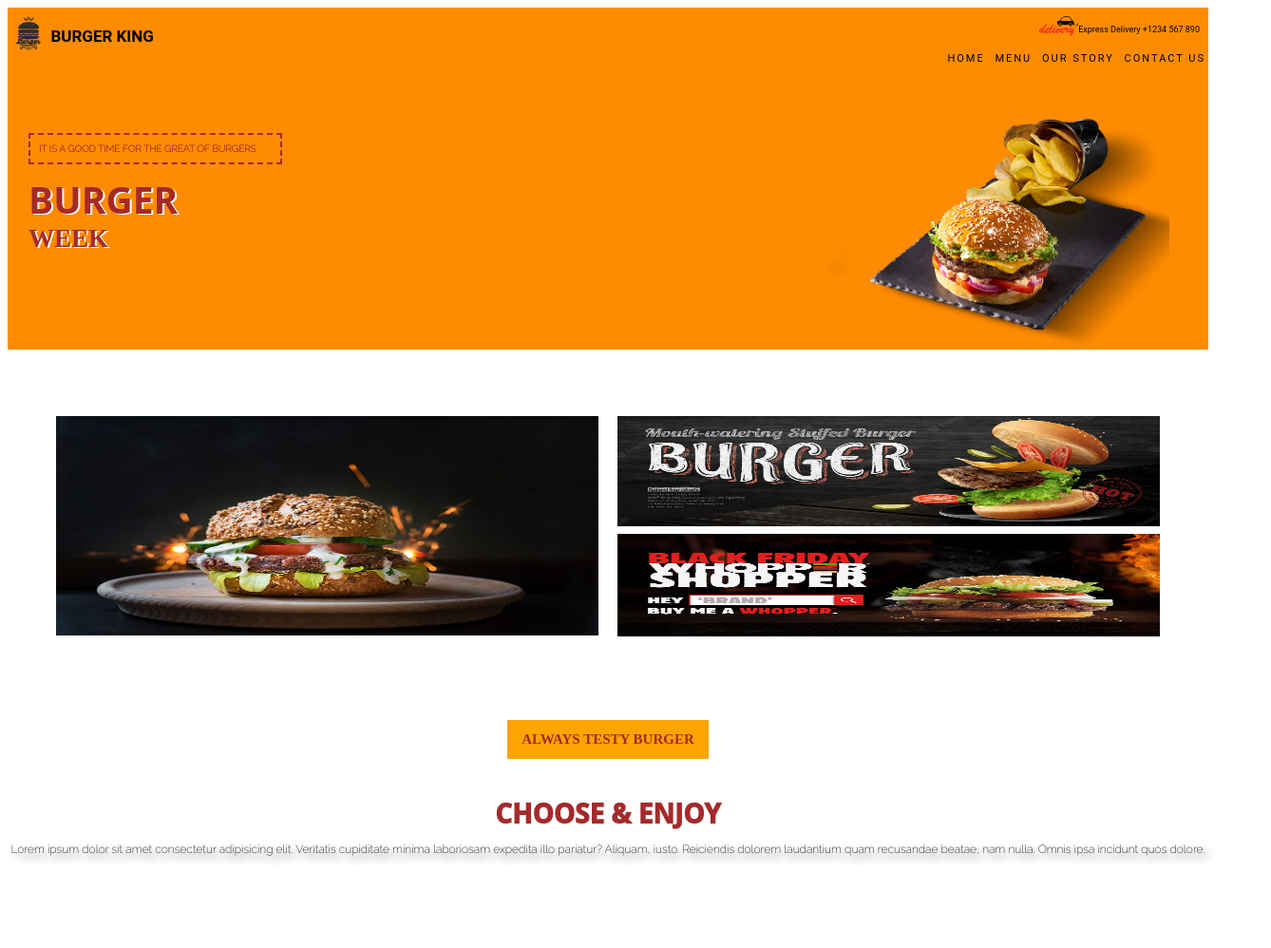
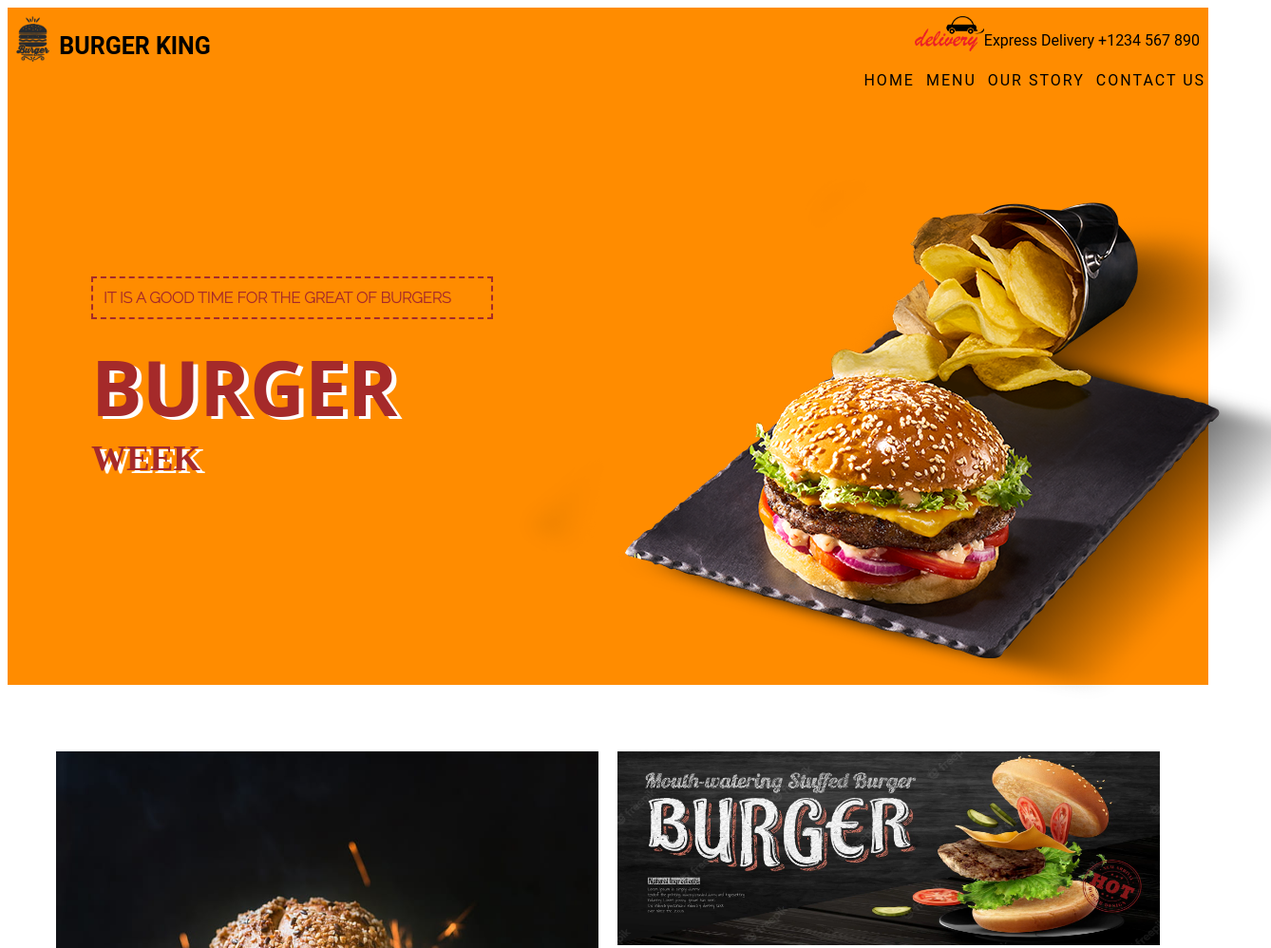
Before and after one commit to daief48/burger-king, a plain HTML site: page index.html in a window 1280 px wide. Shown: the top 998 px of the page at 95% size, 1338 px wide, since content can reach past the window. Drawn offline with Linux system fonts and the light colour scheme; a web font is replaced by a local one.

Commit message:
remove media

```diff
--- a/index.html
+++ b/index.html
@@ -338,236 +338,6 @@
             float: right;
         }
 
-        /* media quries    */
-        @media only screen and (min-width: 600px) {
-
-            /* For tablets: */
-            .col-s-1 {
-                width: 8.33%;
-            }
-
-            .col-s-2 {
-                width: 16.66%;
-            }
-
-            .col-s-3 {
-                width: 25%;
-            }
-
-            .col-s-4 {
-                width: 33.33%;
-            }
-
-            .col-s-5 {
-                width: 41.66%;
-            }
-
-            .col-s-6 {
-                width: 50%;
-            }
-
-            .col-s-7 {
-                width: 58.33%;
-            }
-
-            .col-s-8 {
-                width: 66.66%;
-            }
-
-            .col-s-9 {
-                width: 75%;
-            }
-
-            .col-s-10 {
-                width: 83.33%;
-            }
-
-            .col-s-11 {
-                width: 91.66%;
-            }
-
-            .col-s-12 {
-                width: 100%;
-            }
-
-            [class*="col-"] {
-                width: 100%;
-            }
-
-            header {
-                clear: both;
-                display: block;
-                background: darkorange;
-                height: 360px;
-            }
-
-            .logo_h img {
-                height: 36px;
-            }
-
-            .logo_h h1 {
-                font-size: 17px;
-            }
-
-            .details_h img {
-                height: 21px;
-            }
-
-            .details_h p {
-                font-size: 9px;
-            }
-
-            .bottom_h ul {
-                list-style-type: none;
-                float: right;
-                margin-top: -5px;
-                font-family: 'Raleway', sans-serif;
-                font-family: 'Roboto', sans-serif;
-                letter-spacing: 2px;
-                font-size: 11px;
-            }
-
-            .left_c {
-                height: 100%;
-                margin-left: -45px;
-                margin-top: -16px;
-                width: 100%;
-                padding: 26px;
-            }
-
-            .left_c p {
-                border: 2px dashed;
-                padding: 9px;
-                font-weight: bolder;
-                color: brown;
-                width: 267px;
-                font-size: 10px;
-            }
-
-            .left_c h1 {
-                font-weight: bolder;
-                color: brown;
-                font-size: 39px;
-                margin-top: 0;
-                margin-bottom: 0;
-                font-family: system-ui;
-                text-shadow: 2px 1px #fff;
-            }
-
-            .left_c h3 {
-                font-size: 27px;
-                margin-top: 0;
-                font-family: initial;
-                color: brown;
-                text-shadow: 2px 1px #fff;
-            }
-
-            .right_c img {
-                float: right;
-                margin-top: -7px;
-                height: 254px;
-            }
-
-            .content {
-                clear: both;
-                display: flex;
-                height: 333px;
-                padding: 41px;
-            }
-
-            .right_C img {
-                width: 100%;
-                height: 50%;
-                margin-bottom: 4px;
-            }
-
-            .test_button {
-                background: orange;
-                width: 212px;
-                margin: auto;
-                color: brown;
-                text-align: center;
-                padding: 12px;
-                font-size: 15px;
-                font-weight: bolder;
-                font-family: initial;
-            }
-
-            .contexnt_1 {
-                font-weight: 1000;
-                color: brown;
-                font-size: 28px;
-                margin-top: 0;
-                margin-bottom: 0;
-                font-family: system-ui;
-                text-shadow: 5px 3px #fff;
-                text-align: center;
-            }
-
-            .contexnt_2 {
-                text-shadow: 5px 5px 10px black;
-                text-align: center;
-                font-size: 12px;
-            }
-        }
-
-        @media only screen and (min-width: 768px) {
-
-            /* For desktop: */
-            .col-1 {
-                width: 8.33%;
-            }
-
-            .col-2 {
-                width: 16.66%;
-            }
-
-            .col-3 {
-                width: 25%;
-            }
-
-            .col-4 {
-                width: 33.33%;
-            }
-
-            .col-5 {
-                width: 41.66%;
-            }
-
-            .col-6 {
-                width: 50%;
-            }
-
-            .col-7 {
-                width: 58.33%;
-            }
-
-            .col-8 {
-                width: 66.66%;
-            }
-
-            .col-9 {
-                width: 75%;
-            }
-
-            .col-10 {
-                width: 83.33%;
-            }
-
-            .col-11 {
-                width: 91.66%;
-            }
-
-            .col-12 {
-                width: 100%;
-            }
-        }
-
-        @media only screen and (max-width: 768px) {
-
-            /* For mobile phones: */
-
-        }
     </style>
 </head>
 
```
